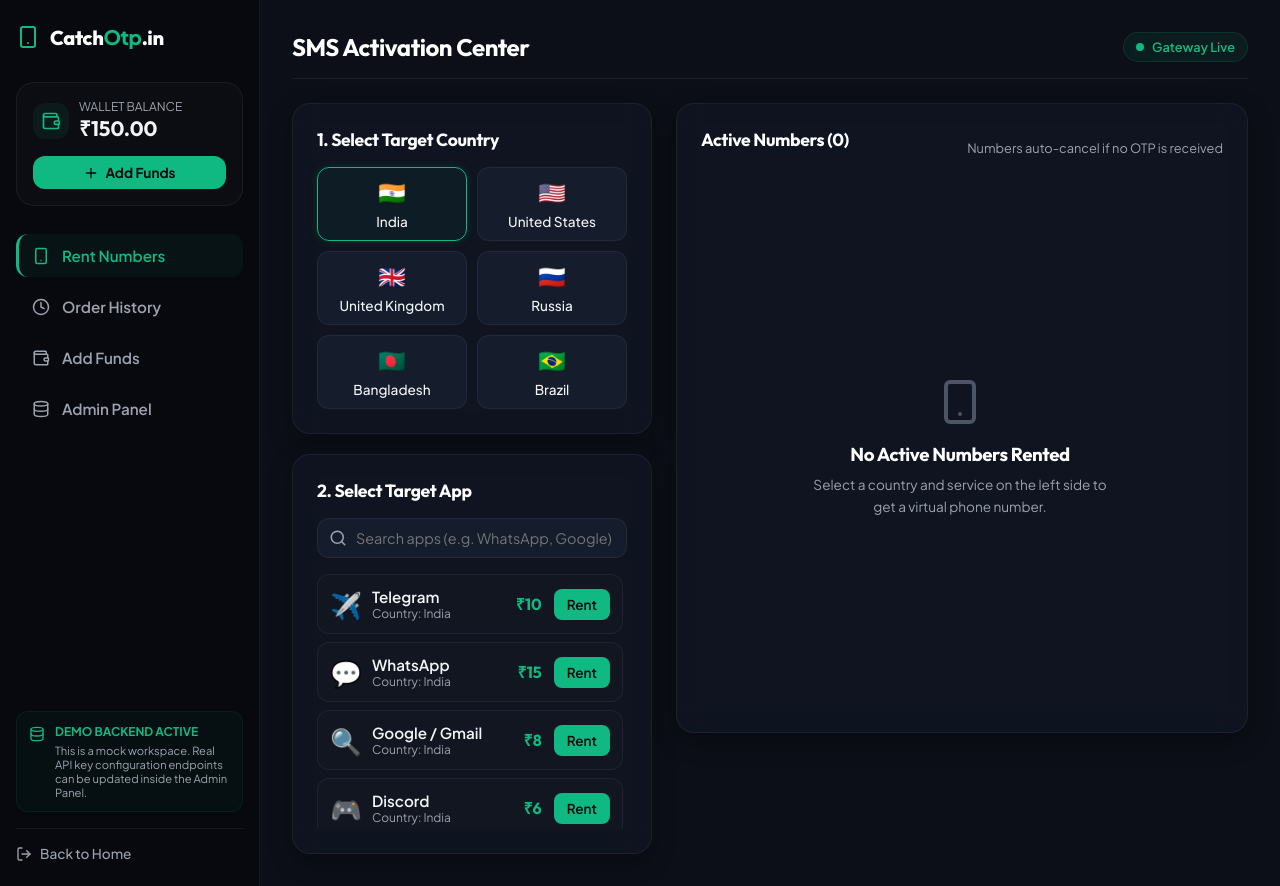
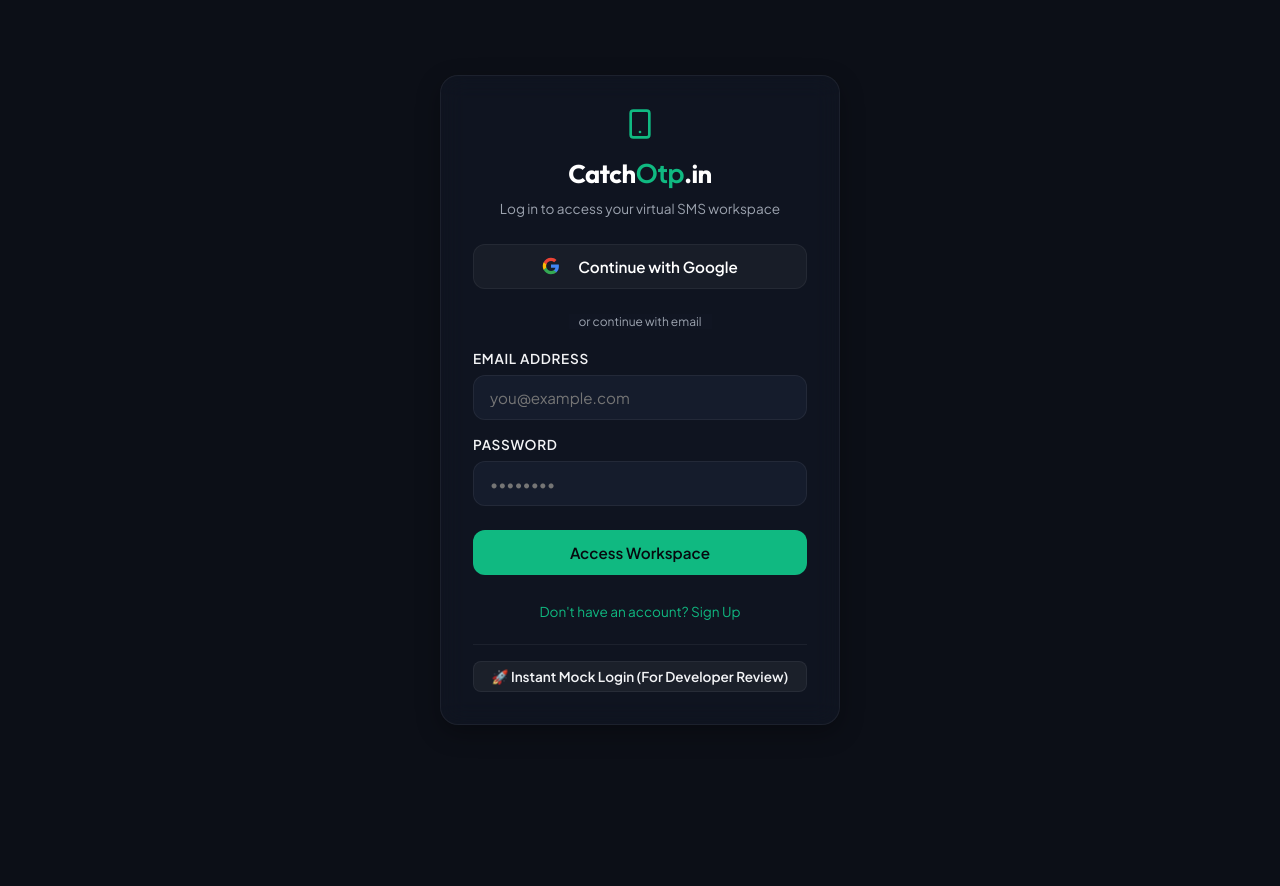
Before and after one commit to aakash07l/catchotp.in, a Next.js app: page /dashboard in a window 1280 px wide. After the commit the page ends 800 px from the top, so only its background shows below. Built offline with nearby package versions, Linux system fonts and the light colour scheme.

Commit message:
Refactor Dashboard component with authentication states

```diff
--- a/app/dashboard/page.js
+++ b/app/dashboard/page.js
@@ -1,13 +1,19 @@
 "use client";
 
-import { useState, useEffect, useRef } from "react";
+import { useState, useEffect } from "react";
 import Link from "next/link";
 import {
   Smartphone, Search, Wallet, Plus, Clock, Copy, Check, Trash2,
-  RefreshCw, LogOut, ShieldAlert, Award, ChevronDown, CheckCircle, Database
+  RefreshCw, LogOut, ShieldAlert, Award, ChevronDown, ChevronUp, CheckCircle, Database, Lock, LogIn
 } from "lucide-react";
 
 export default function Dashboard() {
+  // Authentication Gate States
+  const [isLoggedIn, setIsLoggedIn] = useState(false);
+  const [authEmail, setAuthEmail] = useState("");
+  const [authPassword, setAuthPassword] = useState("");
+  const [isRegisterMode, setIsRegisterMode] = useState(false);
+
   // Mock User Wallet Balance
   const [balance, setBalance] = useState(150.0);
 
@@ -15,6 +21,9 @@
   const [selectedCountry, setSelectedCountry] = useState("India");
   const [searchService, setSearchService] = useState("");
   const [activeTab, setActiveTab] = useState("rent"); // rent, history, add-funds
+
+  // Collapsible/Dropdown Wallet State (default collapsed on mobile, open on desktop)
+  const [isWalletOpen, setIsWalletOpen] = useState(false);
 
   // Recharge modal / state
   const [rechargeAmount, setRechargeAmount] = useState("100");
@@ -75,9 +84,7 @@
           }
           return act;
         }).filter(act => {
-          // Auto remove/cancel if timer hits 0
           if (act.timeLeft === 0) {
-            // Refund balance (simulated)
             setBalance(b => b + act.price);
             return false;
           }
@@ -97,10 +104,8 @@
       return;
     }
 
-    // Deduct balance
     setBalance(prev => prev - service.price);
 
-    // Generate random mock number based on selected country
     let mockNum = "";
     if (selectedCountry === "India") mockNum = "+91 " + Math.floor(6000000000 + Math.random() * 3999999999);
     else if (selectedCountry === "United States") mockNum = "+1 " + Math.floor(2000000000 + Math.random() * 7999999999);
@@ -113,14 +118,13 @@
       icon: service.icon,
       number: mockNum,
       price: service.price,
-      status: "Waiting for SMS", // "Waiting for SMS" or "SMS Received"
+      status: "Waiting for SMS",
       code: "",
-      timeLeft: 900, // 15 minutes
+      timeLeft: 900,
     };
 
     setActivations(prev => [newActivation, ...prev]);
 
-    // Simulate SMS arrival after 12 seconds
     setTimeout(() => {
       setActivations(prev => {
         return prev.map(act => {
@@ -140,16 +144,12 @@
 
   // Cancel activation
   const handleCancel = (act) => {
-    // Refund balance
     setBalance(prev => prev + act.price);
-
-    // Remove from active list
     setActivations(prev => prev.filter(a => a.id !== act.id));
   };
 
   // Complete activation
   const handleComplete = (act) => {
-    // Save to history
     const dateStr = new Date().toISOString().replace('T', ' ').substring(0, 16);
     setHistory(prev => [
       {
@@ -163,30 +163,26 @@
       },
       ...prev
     ]);
-
-    // Remove from active list
     setActivations(prev => prev.filter(a => a.id !== act.id));
   };
 
-  // Formatter for seconds to MM:SS
   const formatTime = (secs) => {
     const mins = Math.floor(secs / 60);
     const remainingSecs = secs % 60;
     return `${mins.toString().padStart(2, '0')}:${remainingSecs.toString().padStart(2, '0')}`;
   };
 
-  // Handle mock payment submit
   const handleRechargeSubmit = (e) => {
     e.preventDefault();
     if (!rechargeAmount || isNaN(rechargeAmount) || Number(rechargeAmount) <= 0) {
       alert("Please enter a valid amount.");
       return;
     }
-    setRechargeStep(2); // show qr code
+    setRechargeStep(2);
   };
 
   const handleConfirmPayment = () => {
-    setRechargeStep(3); // success
+    setRechargeStep(3);
     setTimeout(() => {
       setBalance(prev => prev + Number(rechargeAmount));
       setRechargeStep(1);
@@ -194,6 +190,99 @@
       setActiveTab("rent");
     }, 2000);
   };
+
+  // Login handler
+  const handleAuthSubmit = (e) => {
+    e.preventDefault();
+    // Simulate auth success
+    setIsLoggedIn(true);
+  };
+
+  const handleGoogleLogin = () => {
+    setIsLoggedIn(true);
+  };
+
+  // 1. Auth Gate View
+  if (!isLoggedIn) {
+    return (
+      <div style={localStyles.gateContainer}>
+        <div className="card animate-fade-in" style={localStyles.gateCard}>
+          <div style={localStyles.gateHeader}>
+            <Smartphone size={32} color="var(--primary)" style={{ marginBottom: "12px" }} />
+            <h2 style={{ fontSize: "1.6rem" }}>Catch<span style={{ color: "var(--primary)" }}>Otp</span>.in</h2>
+            <p style={{ fontSize: "0.85rem", marginTop: "8px" }}>
+              {isRegisterMode ? "Create a secure account to buy burner numbers" : "Log in to access your virtual SMS workspace"}
+            </p>
+          </div>
+
+          <button onClick={handleGoogleLogin} style={localStyles.googleBtn}>
+            <svg viewBox="0 0 24 24" width="18" height="18" style={{ marginRight: "8px" }}>
+              <path d="M22.56 12.25c0-.78-.07-1.53-.2-2.25H12v4.26h5.92c-.26 1.37-1.04 2.53-2.21 3.31v2.77h3.57c2.08-1.92 3.28-4.74 3.28-8.09z" fill="#4285F4" />
+              <path d="M12 23c2.97 0 5.46-.98 7.28-2.66l-3.57-2.77c-.98.66-2.23 1.06-3.71 1.06-2.86 0-5.29-1.93-6.16-4.53H2.18v2.84C3.99 20.53 7.7 23 12 23z" fill="#34A853" />
+              <path d="M5.84 14.09c-.22-.66-.35-1.36-.35-2.09s.13-1.43.35-2.09V7.06H2.18C1.43 8.55 1 10.22 1 12s.43 3.45 1.18 4.94l2.85-2.22.81-.63z" fill="#FBBC05" />
+              <path d="M12 5.38c1.62 0 3.06.56 4.21 1.64l3.15-3.15C17.45 2.09 14.97 1 12 1 7.7 1 3.99 3.47 2.18 7.06l3.66 2.84c.87-2.6 3.3-4.52 6.16-4.52z" fill="#EA4335" />
+            </svg>
+            Continue with Google
+          </button>
+
+          <div style={localStyles.divider}>
+            <span style={localStyles.dividerText}>or continue with email</span>
+          </div>
+
+          <form onSubmit={handleAuthSubmit} style={{ display: "flex", flexDirection: "column", gap: "16px" }}>
+            <div className="form-group" style={{ marginBottom: "0" }}>
+              <label className="form-label">Email Address</label>
+              <input
+                type="email"
+                value={authEmail}
+                onChange={(e) => setAuthEmail(e.target.value)}
+                className="input"
+                placeholder="you@example.com"
+                required
+                style={{ width: "100%" }}
+              />
+            </div>
+
+            <div className="form-group" style={{ marginBottom: "0" }}>
+              <label className="form-label">Password</label>
+              <input
+                type="password"
+                value={authPassword}
+                onChange={(e) => setAuthPassword(e.target.value)}
+                className="input"
+                placeholder="••••••••"
+                required
+                style={{ width: "100%" }}
+              />
+            </div>
+
+            <button type="submit" className="btn btn-primary" style={{ width: "100%", padding: "12px", marginTop: "8px" }}>
+              {isRegisterMode ? "Register Account" : "Access Workspace"}
+            </button>
+
+            <button
+              type="button"
+              onClick={() => setIsRegisterMode(!isRegisterMode)}
+              style={localStyles.toggleAuthModeBtn}
+            >
+              {isRegisterMode ? "Already have an account? Sign In" : "Don't have an account? Sign Up"}
+            </button>
+          </form>
+
+          {/* Quick Demo Test Access */}
+          <div style={{ marginTop: "24px", paddingTop: "16px", borderTop: "1px solid var(--border)", textAlign: "center" }}>
+            <button
+              onClick={() => setIsLoggedIn(true)}
+              className="btn btn-secondary btn-sm"
+              style={{ width: "100%" }}
+            >
+              🚀 Instant Mock Login (For Developer Review)
+            </button>
+          </div>
+        </div>
+      </div>
+    );
+  }
 
   return (
     <div style={styles.dashboardContainer}>
@@ -206,20 +295,29 @@
           </Link>
         </div>
 
-        {/* User Balance Wallet Card */}
-        <div style={styles.walletCard}>
-          <div style={{ display: "flex", alignItems: "center", gap: "10px" }}>
-            <div style={styles.walletIconWrapper}>
-              <Wallet size={20} color="var(--primary)" />
+        {/* Droppable/Collapsible User Wallet Card */}
+        <div style={styles.walletCardContainer}>
+          <button
+            onClick={() => setIsWalletOpen(!isWalletOpen)}
+            style={styles.walletDropdownHeader}
+          >
+            <div style={{ display: "flex", alignItems: "center", gap: "8px" }}>
+              <Wallet size={16} color="var(--primary)" />
+              <span style={{ fontWeight: 600, fontSize: "0.85rem" }}>Wallet Status</span>
             </div>
-            <div>
-              <div style={{ fontSize: "0.75rem", color: "var(--text-muted)", textTransform: "uppercase" }}>Wallet Balance</div>
-              <div style={{ fontSize: "1.3rem", fontWeight: 700, fontFamily: "var(--font-display)" }}>₹{balance.toFixed(2)}</div>
+            {isWalletOpen ? <ChevronUp size={16} /> : <ChevronDown size={16} />}
+          </button>
+
+          {/* Expanded Drawer Content */}
+          <div style={{...styles.walletDrawer, height: isWalletOpen ? "auto" : "0", padding: isWalletOpen ? "14px" : "0", opacity: isWalletOpen ? 1 : 0}}>
+            <div style={{ display: "flex", flexDirection: "column", gap: "4px", marginBottom: "12px" }}>
+              <span style={{ fontSize: "0.7rem", color: "var(--text-muted)", textTransform: "uppercase" }}>Available Funds</span>
+              <span style={{ fontSize: "1.4rem", fontWeight: 800, fontFamily: "var(--font-display)", color: "#fff" }}>₹{balance.toFixed(2)}</span>
             </div>
+            <button onClick={() => { setActiveTab("add-funds"); setIsWalletOpen(false); }} style={styles.addFundsBtn}>
+              <Plus size={14} /> Top-Up Wallet
+            </button>
           </div>
-          <button onClick={() => setActiveTab("add-funds")} style={styles.addFundsBtn}>
-            <Plus size={16} /> Add Funds
-          </button>
         </div>
 
         {/* Sidebar Nav Tabs */}
@@ -262,9 +360,9 @@
 
         {/* Logout */}
         <div style={styles.sidebarFooter}>
-          <Link href="/" style={styles.logoutBtn}>
-            <LogOut size={16} /> Back to Home
-          </Link>
+          <button onClick={() => setIsLoggedIn(false)} style={styles.logoutActionBtn}>
+            <LogOut size={16} /> Sign Out Workspace
+          </button>
         </div>
       </aside>
 
@@ -547,10 +645,8 @@
             {rechargeStep === 2 && (
               <div style={{ display: "flex", flexDirection: "column", alignItems: "center", textAlign: "center", gap: "16px" }}>
                 <div style={styles.qrContainer}>
-                  {/* Simulated QR Code */}
                   <div style={styles.qrBox}>
                     <div style={{ width: "160px", height: "160px", background: "#fff", display: "flex", alignItems: "center", justifyItems: "center", padding: "10px", margin: "0 auto" }}>
-                      {/* Generates a simple grid to represent QR Code */}
                       <div style={{ width: "100%", height: "100%", backgroundImage: "linear-gradient(45deg, #000 25%, transparent 25%), linear-gradient(-45deg, #000 25%, transparent 25%), linear-gradient(45deg, transparent 75%, #000 75%), linear-gradient(-45deg, transparent 75%, #000 75%)", backgroundSize: "20px 20px", backgroundPosition: "0 0, 0 10px, 10px -10px, -10px 0px" }} />
                     </div>
                   </div>
@@ -603,6 +699,64 @@
   );
 }
 
+const localStyles = {
+  gateContainer: {
+    display: "flex",
+    alignItems: "center",
+    justifyContent: "center",
+    minHeight: "100vh",
+    background: "var(--bg-main)",
+    padding: "20px",
+  },
+  gateCard: {
+    maxWidth: "400px",
+    width: "100%",
+    padding: "32px",
+  },
+  gateHeader: {
+    textAlign: "center",
+    marginBottom: "24px",
+  },
+  googleBtn: {
+    display: "flex",
+    alignItems: "center",
+    justifyContent: "center",
+    gap: "10px",
+    width: "100%",
+    padding: "12px",
+    borderRadius: "var(--radius-md)",
+    background: "rgba(255,255,255,0.04)",
+    border: "1px solid var(--border)",
+    color: "#fff",
+    fontWeight: 600,
+    fontSize: "0.95rem",
+    cursor: "pointer",
+    transition: "background var(--transition-fast)",
+  },
+  divider: {
+    position: "relative",
+    textAlign: "center",
+    margin: "20px 0",
+  },
+  dividerText: {
+    background: "var(--bg-card)",
+    padding: "0 10px",
+    fontSize: "0.75rem",
+    color: "var(--text-muted)",
+    position: "relative",
+    zIndex: 1,
+  },
+  toggleAuthModeBtn: {
+    background: "none",
+    border: "none",
+    color: "var(--primary)",
+    fontSize: "0.85rem",
+    cursor: "pointer",
+    marginTop: "12px",
+    textAlign: "center",
+  }
+};
+
 const styles = {
   dashboardContainer: {
     display: "flex",
@@ -633,24 +787,30 @@
     color: "#ffffff",
     letterSpacing: "-0.02em",
   },
-  walletCard: {
+  walletCardContainer: {
     background: "rgba(255, 255, 255, 0.02)",
     border: "1px solid var(--border)",
     borderRadius: "var(--radius-lg)",
-    padding: "16px",
+    overflow: "hidden",
     marginBottom: "28px",
+  },
+  walletDropdownHeader: {
+    width: "100%",
+    background: "rgba(255, 255, 255, 0.02)",
+    border: "none",
+    padding: "14px 16px",
+    color: "#fff",
+    display: "flex",
+    justifyContent: "space-between",
+    alignItems: "center",
+    cursor: "pointer",
+    transition: "background var(--transition-fast)",
+  },
+  walletDrawer: {
+    overflow: "hidden",
+    transition: "all 0.3s cubic-bezier(0.4, 0, 0.2, 1)",
     display: "flex",
     flexDirection: "column",
-    gap: "14px",
-  },
-  walletIconWrapper: {
-    width: "36px",
-    height: "36px",
-    borderRadius: "var(--radius-md)",
-    background: "rgba(16, 185, 129, 0.08)",
-    display: "flex",
-    alignItems: "center",
-    justifyContent: "center",
   },
   addFundsBtn: {
     width: "100%",
@@ -687,12 +847,21 @@
     cursor: "pointer",
     textAlign: "left",
     transition: "all var(--transition-fast)",
+    width: "100%",
   },
   navBtnActive: {
+    display: "flex",
+    alignItems: "center",
+    gap: "12px",
+    padding: "12px 16px",
+    borderRadius: "var(--radius-md)",
     background: "rgba(16, 185, 129, 0.06)",
     color: "var(--primary)",
     borderLeft: "3px solid var(--primary)",
     paddingLeft: "13px",
+    fontSize: "0.95rem",
+    fontWeight: 600,
+    textAlign: "left",
   },
   infoBox: {
     marginTop: "auto",
@@ -706,13 +875,19 @@
     borderTop: "1px solid var(--border)",
     paddingTop: "16px",
   },
-  logoutBtn: {
+  logoutActionBtn: {
     display: "flex",
     alignItems: "center",
     gap: "8px",
     color: "var(--text-muted)",
     fontSize: "0.85rem",
     fontWeight: 500,
+    background: "none",
+    border: "none",
+    cursor: "pointer",
+    width: "100%",
+    padding: "0",
+    textAlign: "left",
   },
   mainContent: {
     flexGrow: 1,
```
